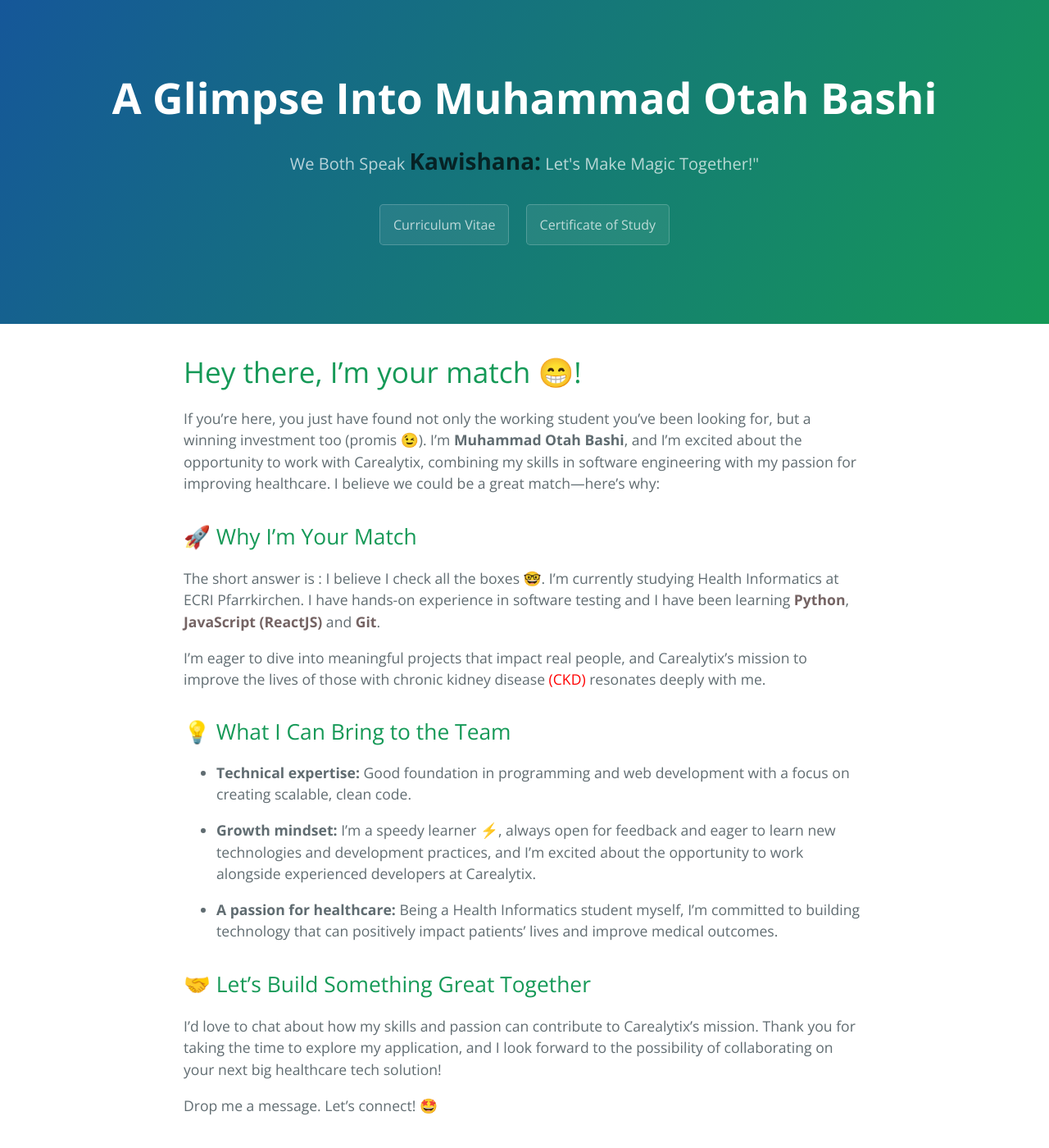
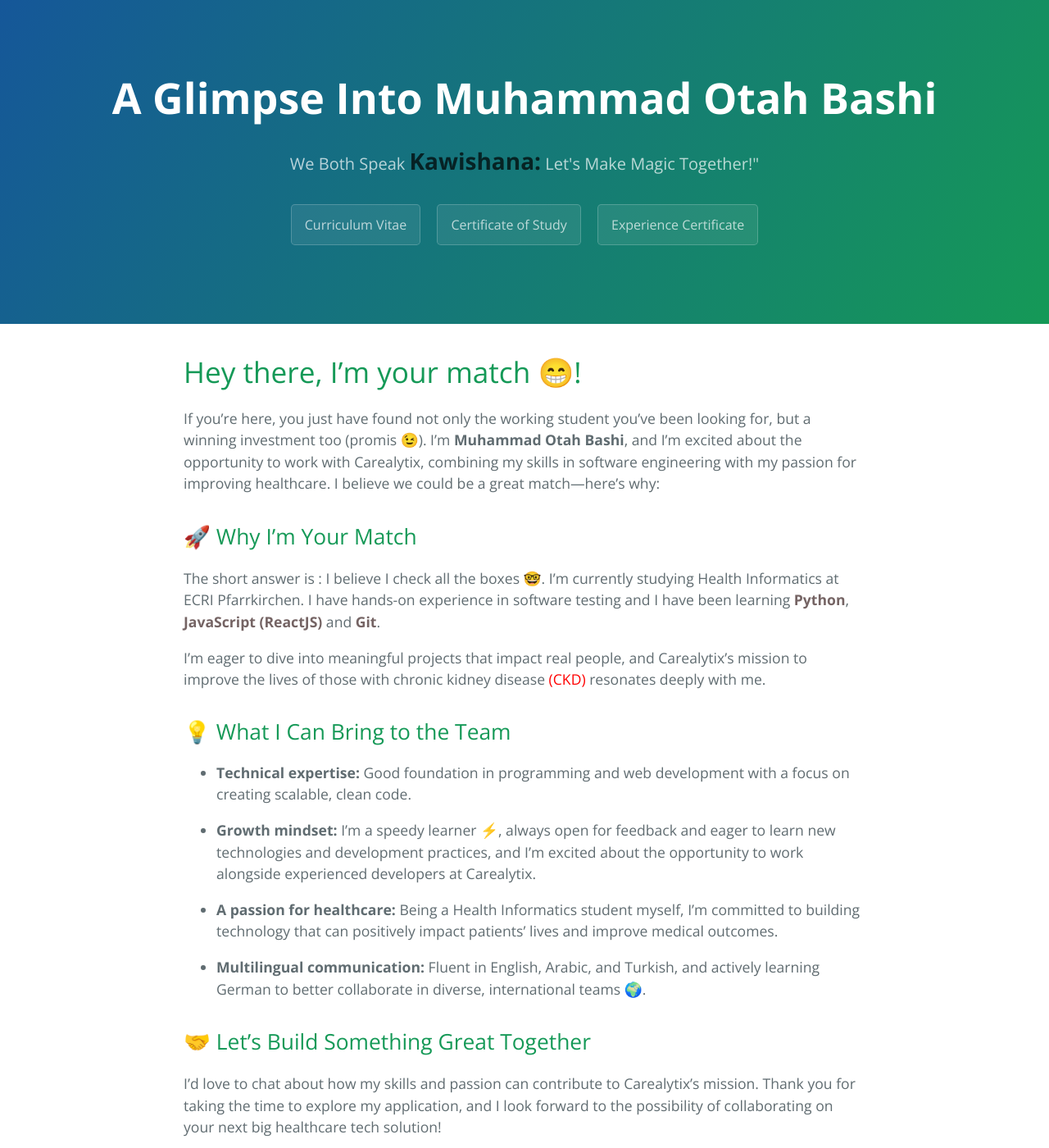
Before and after one commit to Bashlenix/applications, a Jekyll site: the page built from index.md, in a window 1280 px wide and 1400 px high. Shown: the whole window at 82% size. Built offline with Jekyll 4.4.1, drawn with Linux system fonts in a browser that asks for light colours.

Commit message:
Updating buttons links

```diff
--- a/_layouts/default.html
+++ b/_layouts/default.html
@@ -19,24 +19,23 @@
       <h1 class="project-name">A Glimpse Into Muhammad Otah Bashi</h1>
       <h2 class="project-tagline">We Both Speak <span style="color:black; font-size:28px; font-weight: bold;">Kawishana:</span> Let's Make Magic Together!"</h2>
 
-      {% if site.github.is_project_page %}
-      <a target="_blank" href="https://github.com/Bashlenix/file-organizer/tree/master/code" class="btn">View on GitHub</a>
-      {% endif %}
+
       {% if site.show_downloads %}
-        <a href="https://github.com/Bashlenix/applications/blob/main/Carealytix/personal_docs/CV_Muhammad%20Otah%20Bashi.pdf" class="btn">Curriculum Vitae</a>
-        <a href="https://github.com/Bashlenix/applications/blob/main/Carealytix/personal_docs/Certificate_of_Study_Muhammad_Otah_Bashi.pdf" class="btn">Certificate of Study</a>
+        <a target="_blank" href="https://github.com/user-attachments/files/18470500/CV.Muhammad_Otah_Bashi.pdf" class="btn">Curriculum Vitae</a>
+        <a target="_blank" href="https://github.com/user-attachments/files/18470521/Certificate_of_Study_Muhammad_Otah_Bashi.pdf" class="btn">Certificate of Study</a>
+        <a target="_blank" href="https://github.com/user-attachments/files/18470555/NVSsoft_Certificate_MHD_Otah_Bashi.pdf" class="btn">Experience Certificate</a>
       {% endif %}
     </header>
 
     <main id="content" class="main-content" role="main">
       {{ content }}
 
-      <footer class="site-footer">
+      <!-- <footer class="site-footer">
         {% if site.github.is_project_page %}
           <span class="site-footer-owner"><a href="{{ site.github.repository_url }}">{{ site.github.repository_name }}</a> is maintained by <a href="{{ site.github.owner_url }}">{{ site.github.owner_name }}</a>.</span>
         {% endif %}
         <span class="site-footer-credits">Muhammad Otah Bashi</span>
-      </footer>
+      </footer> -->
     </main>
   </body>
 </html>
--- a/index.md
+++ b/index.md
@@ -20,6 +20,9 @@ I’m eager to dive into meaningful projects that impact real people, and Careal
 
 * **A passion for healthcare:** Being a Health Informatics student myself, I’m committed to building technology that can positively impact patients' lives and improve medical outcomes.
 
+* **Multilingual communication:** Fluent in English, Arabic, and Turkish, and actively learning German to better collaborate in diverse, international teams 🌍.
+
+
 ## 🤝 Let’s Build Something Great Together
 I’d love to chat about how my skills and passion can contribute to Carealytix’s mission. Thank you for taking the time to explore my application, and I look forward to the possibility of collaborating on your next big healthcare tech solution!
 
```
Also changed, not shown: README.md, 3 other files.
